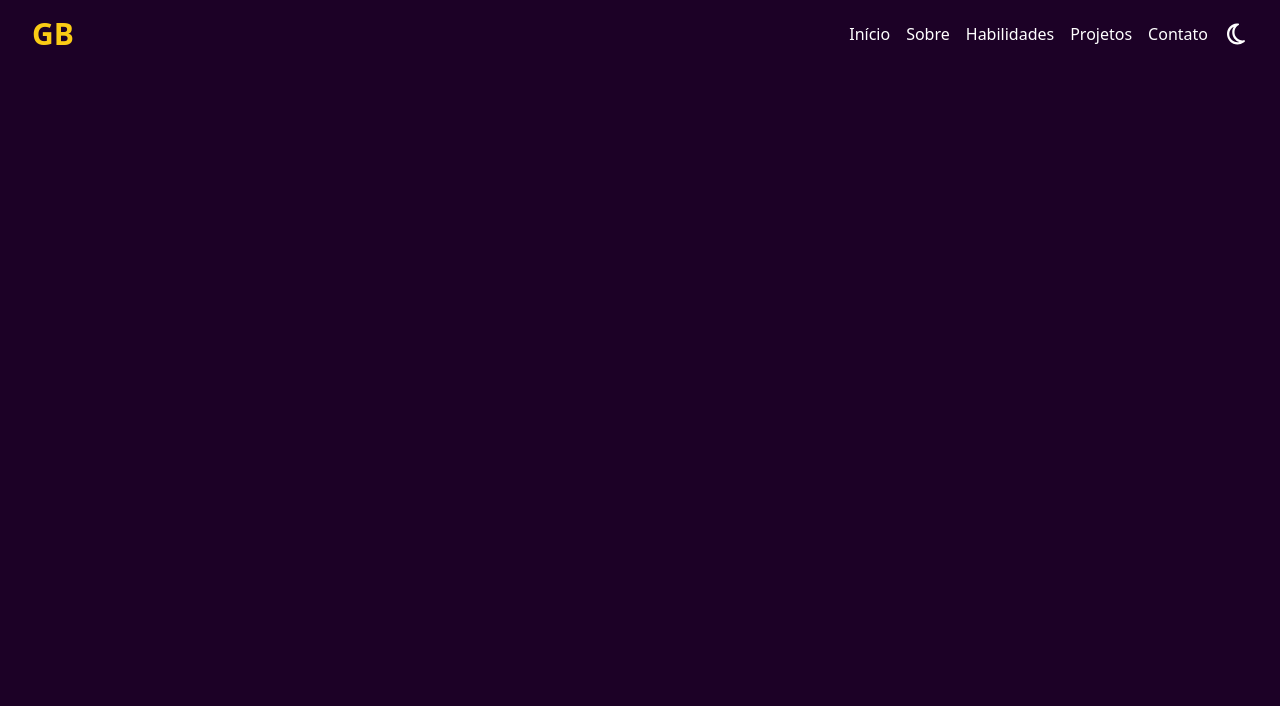
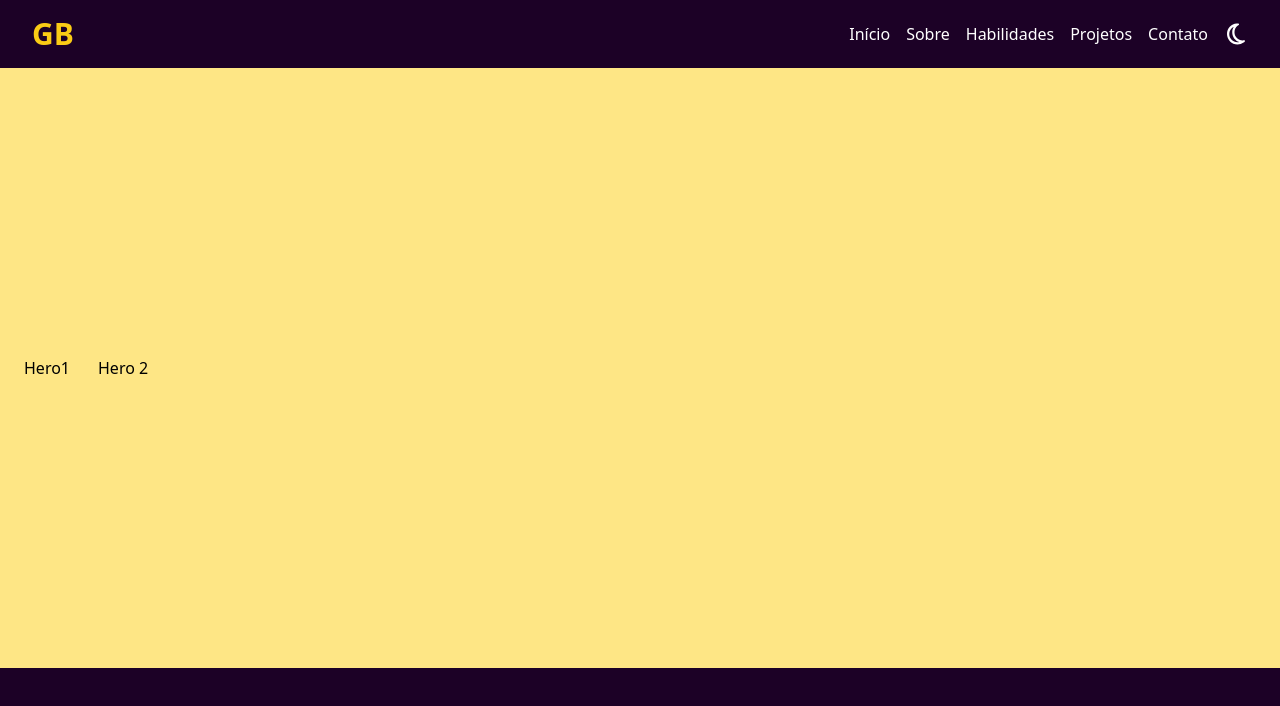
Before and after one commit to guiisbarbosa/guibarbosa-portfolio, a React (Vite) app: page / in a window 1280 px wide. Shown: the top 706 px of the page. Built offline with nearby package versions, Linux system fonts and the light colour scheme.

Commit message:
wip: estrutura incial da hero section

```diff
--- a/src/App.tsx
+++ b/src/App.tsx
@@ -1,10 +1,12 @@
-import { Header } from "@components/Header/Header";
+import { Header } from "@components/sections/Header/Header";
+import { Hero } from "@components/sections/Hero/Hero";
 
 function App() {
   return (
     <>
       <div className="min-h-screen bg-(--bg-page)">
         <Header />
+        <Hero />
       </div>
     </>
   );
--- /dev/null
+++ b/src/components/sections/Hero/Hero.tsx
@@ -0,0 +1,8 @@
+export const Hero = () => {
+  return (
+    <div className="w-screen bg-amber-200 h-[600px] flex justify-around items-center gap-7 px-6">
+      <h1>Hero1</h1>
+      <div className="w-full">Hero 2</div>
+    </div>
+  );
+};
```
Also changed, not shown: src/components/sections/Header/Header.tsx (renamed from src/components/Header/Header.tsx).
